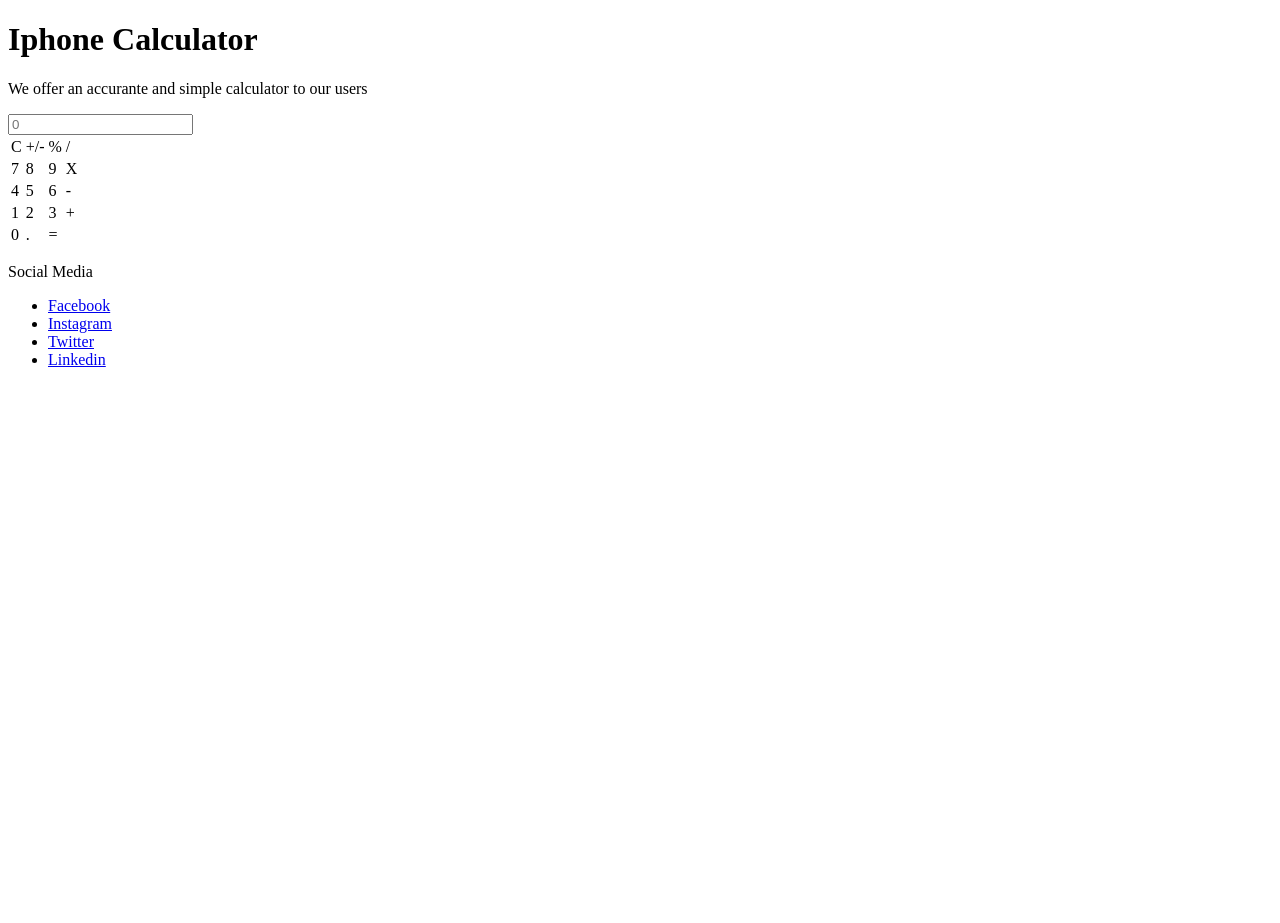
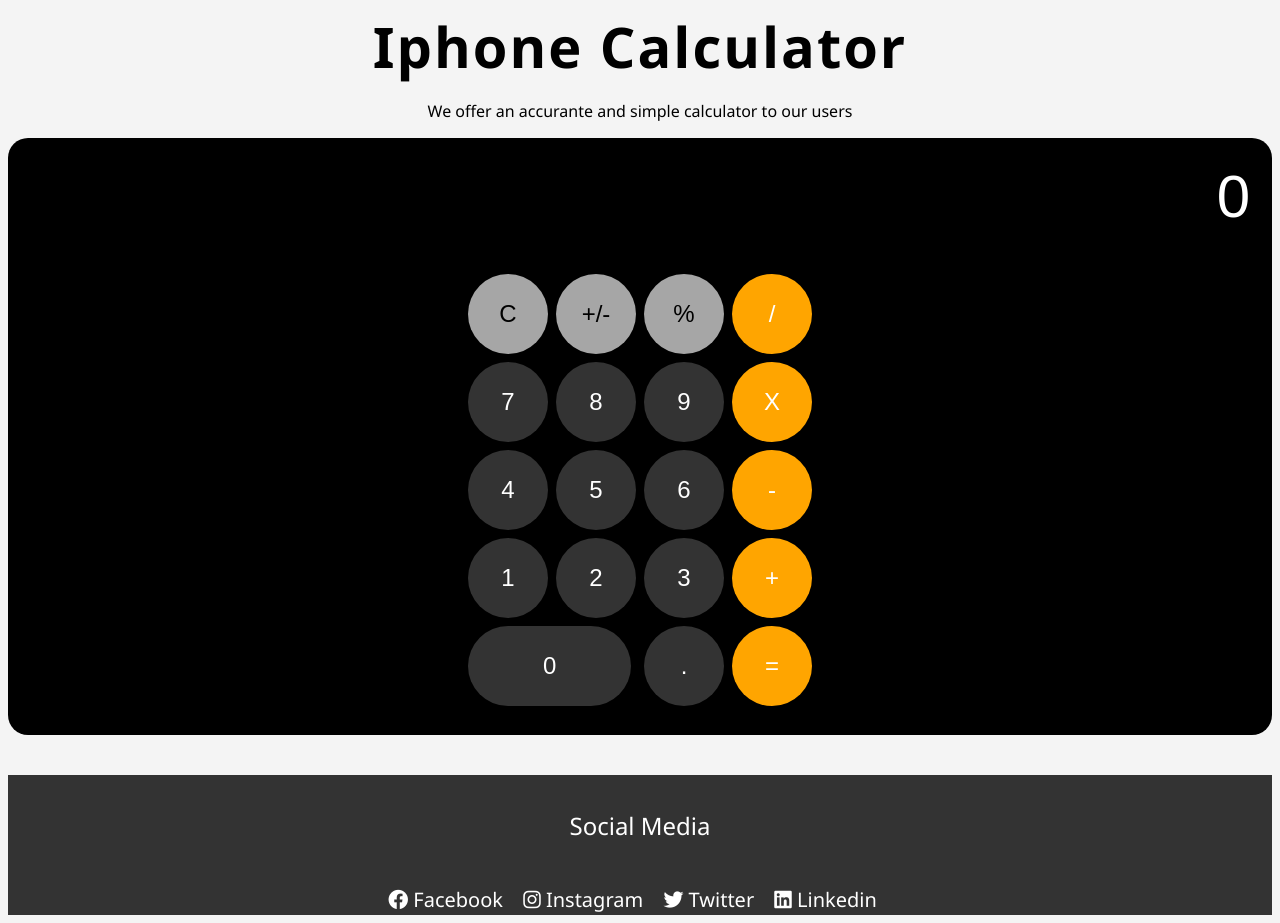
Before and after one commit to Mario-Araya/exercises, a plain HTML site: page calculator/index.html in a window 1280 px wide. Before the commit the page ends 800 px from the top, so only its background shows below. Drawn offline with Linux system fonts and the light colour scheme.

Commit message:
feat(calculator): add styles

```diff
--- /dev/null
+++ b/calculator/css/style.css
@@ -0,0 +1,158 @@
+body {
+    display: flex;
+    flex-direction: column;
+    justify-content: center;
+    font-family: 'Segoe UI', sans-serif;
+  }
+
+  header {
+    text-align: center;
+    color: #333;
+    padding: 20px;
+    margin-bottom: 16px;
+  }
+
+  h1 {
+    font-size: 56px;
+    letter-spacing: 2px;
+    margin: 0;
+  }
+
+  .Calculator-container {
+    padding: 24px 12px;
+    background-color: black;
+    display: flex;
+    flex-direction: column;
+    align-items: center;
+    width: calc(100% - (12px * 2));
+    border-radius: 20px;
+
+  }
+
+  @media (min-width: 400px) {
+    body {
+        display: flex;
+        justify-content: center;
+        align-items: center;
+        background-color: #f4f4f4;
+    }
+  }
+
+  .calculatorTable {
+    width: 100%;
+    max-width: 340px;
+  }
+
+  .input {
+    border: none;
+    text-align: right;
+    background-color: black;
+    color: white;
+    width: calc(100% - (10px * 2));
+    font-size: 60px;
+    margin-bottom: 16px;
+    padding: 0px 10px;
+  }
+
+
+  ::-webkit-input-placeholder {
+    color: white;
+  }
+
+  button {
+    border-radius: 60px;
+    border: none;
+    margin: 2px;
+    transition: background-color 0.3s;
+    width: 75px;
+    height: 75px;
+    font-size: 24px;
+    font-weight: 250;
+    background-color: #333333;
+    color: white;
+  }
+
+  button:hover {
+    background-color: #e0e0e0;
+    color: black;
+    cursor: pointer;
+  }
+
+  .lightButton {
+    background-color: #a6a6a6;
+    color: black;
+  }
+
+  .accentButton {
+    background-color: orange;
+    color: white;
+  }
+
+  .zeroButton {
+    width: 95%;
+    text-align: center;
+  }
+
+  footer {
+    text-align: center;
+    background-color: #333;
+    color: #fff;
+    padding: 10px;
+    bottom: 0;
+    width: calc(100% - 20px);
+    margin-top: 40px;
+    height: 120px;
+    display: flex;
+    flex-direction: column;
+    justify-content: space-evenly;
+  }
+
+  footer p:first-child {
+    font-size: 24px;
+  }
+
+  footer p:last-child {
+    font-size: 16px;
+    margin-top: 10px;
+  }
+
+  ul {
+    list-style-type: none;
+    padding: 0;
+    font-size: 20px;
+  }
+
+  li {
+    display: inline;
+    margin-right: 15px;
+  }
+
+  a {
+    color: #fff;
+    text-decoration: none;
+    transform: scale(1) translateY(0px);
+  }
+
+  li:hover {
+    transform: scale(1.1) translateY(-5px);
+  }
+
+  @media (min-width: 400px) {
+    body {
+        display: flex;
+        justify-content: center;
+        align-items: center;
+        background-color: #f4f4f4;
+    }
+
+    .calculator-container {
+        border-radius: 32px;
+        padding: 40px 20px 30px;
+        max-width: 340px;
+    }
+
+    button {
+        width: 80px;
+        height: 80px;
+    }
+  }
--- /dev/null
+++ b/calculator/css/styles.css
@@ -0,0 +1,7 @@
+#calculatorTable{
+    background-color: black;
+}
+
+input[type='text'] {
+    border: 1px solid black;
+}
--- a/calculator/index.html
+++ b/calculator/index.html
@@ -4,44 +4,45 @@
     <meta charset="UTF-8">
     <meta name="viewport" content="width=device-width, initial-scale=1.0">
     <title>Iphone Calculator</title>
-    <link rel="stylesheet" href="style.css">
-    <link rel="stylesheet" href="style.css">
+    <link rel="stylesheet" href="./css/style.css">
+    <link rel="stylesheet" href="./css/styles.css">
+    <link rel="stylesheet" href="https://cdnjs.cloudflare.com/ajax/libs/font-awesome/6.0.0-beta3/css/all.min.css">
 </head>
 <body>
     <h1>Iphone Calculator</h1>
     <p>We offer an accurante and simple calculator to our users</p>
-    <div>
-        <input placeholder="0"><br>
-        <table>
+    <div class="Calculator-container">
+        <input class="input" id="input" placeholder="0"><br>
+        <table id="calculatorTable">
             <thead>
                 <tr>
-                    <td>C</td>
-                    <td>+/-</td>
-                    <td>%</td>
-                    <td>/</td>
+                    <td><button class="lightButton operatorButton">C</button></td>
+                    <td><button class="lightButton operatorButton">+/-</button></td>
+                    <td><button class="lightButton operatorButton">%</button></td>
+                    <td><button class="accentButton operatorButton">/</button></td>
                 </tr>
                 <tr>
-                    <td>7</td>
-                    <td>8</td>
-                    <td>9</td>
-                    <td>X</td>
+                    <td><button class="digitButton">7</button></td>
+                    <td><button class="digitButton">8</button></td>
+                    <td><button class="digitButton">9</button></td>
+                    <td><button class="accentButton operatorButton">X</button></td>
                 </tr>
                 <tr>
-                    <td>4</td>
-                    <td>5</td>
-                    <td>6</td>
-                    <td>-</td>
+                    <td><button class="digitButton">4</button></td>
+                    <td><button class="digitButton">5</button></td>
+                    <td><button class="digitButton">6</button></td>
+                    <td><button class="accentButton operatorButton">-</button></td>
                 </tr>
                 <tr>
-                    <td>1</td>
-                    <td>2</td>
-                    <td>3</td>
-                    <td>+</td>
+                    <td><button class="digitButton">1</button></td>
+                    <td><button class="digitButton">2</button></td>
+                    <td><button class="digitButton">3</button></td>
+                    <td><button class="accentButton operatorButton">+</button></td>
                 </tr>
                 <tr>
-                    <td>0</td>
-                    <td>.</td>
-                    <td>=</td>
+                    <td colspan="2"><button class="zeroButton digitButton">0</button></td>
+                    <td><button class="digitButton">.</button></td>
+                    <td><button class="accentButton operatorButton">=</button></td>
                 </tr>
             </thead>
         </table>
@@ -49,10 +50,10 @@
     <footer>
         <p>Social Media</p>
         <ul>
-            <li><a href="https://www.facebook.com/mariofernando.arayaroyo/">Facebook</a></li>
-            <li><a href="https://www.instagram.com/marioa_06/">Instagram</a></li>
-            <li><a href="https://x.com/Marioadev">Twitter</a></li>
-            <li><a href="https://www.linkedin.com/in/mario-araya/">Linkedin</a></li>
+            <li><a href="https://www.facebook.com/mariofernando.arayaroyo/"><i class="fab fa-facebook"></i> Facebook</a></li>
+            <li><a href="https://www.instagram.com/marioa_06/"><i class="fab fa-instagram"></i> Instagram</a></li>
+            <li><a href="https://x.com/Marioadev"><i class="fab fa-twitter"></i> Twitter</a></li>
+            <li><a href="https://www.linkedin.com/in/mario-araya/"><i class="fab fa-linkedin"></i> Linkedin</a></li>
         </ul>
     </footer>
 </body>
```
